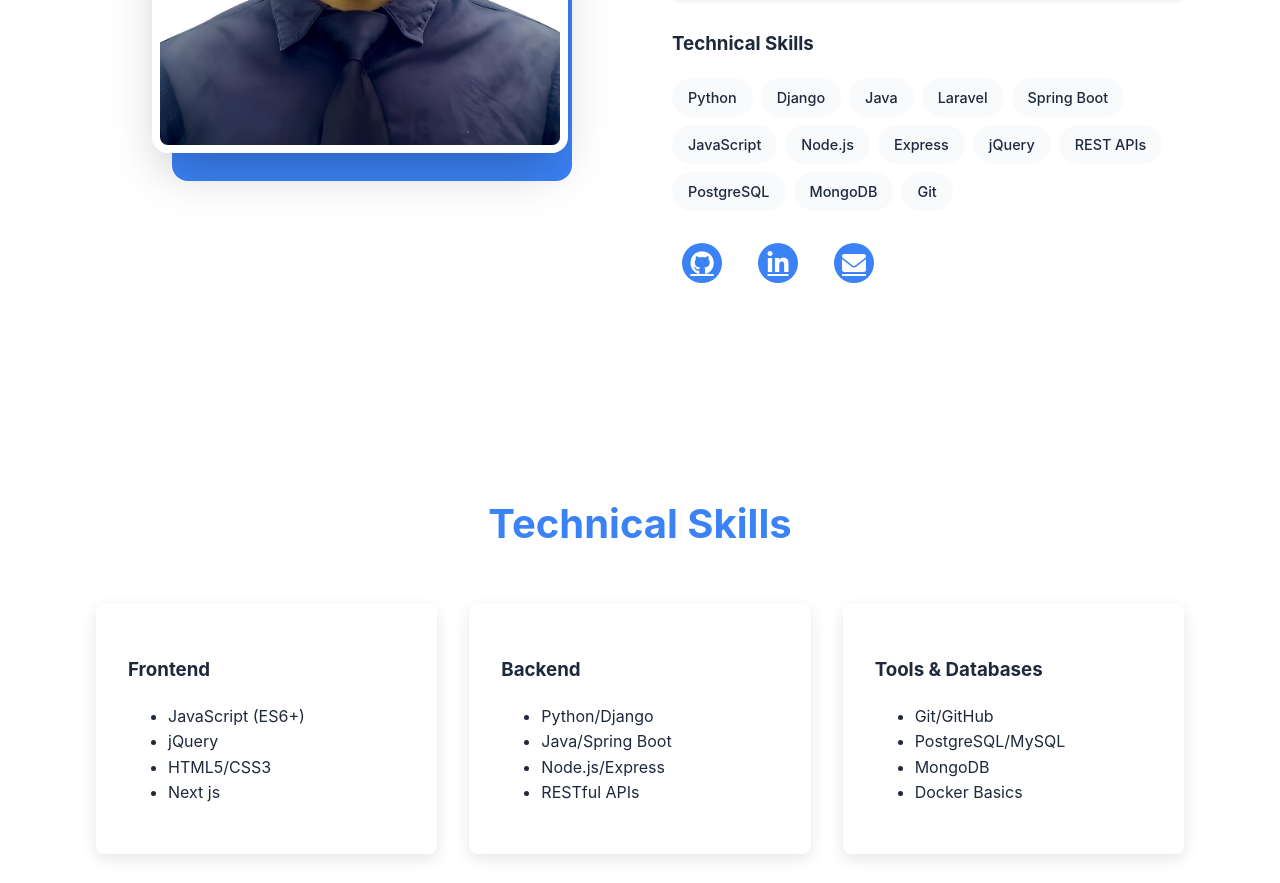
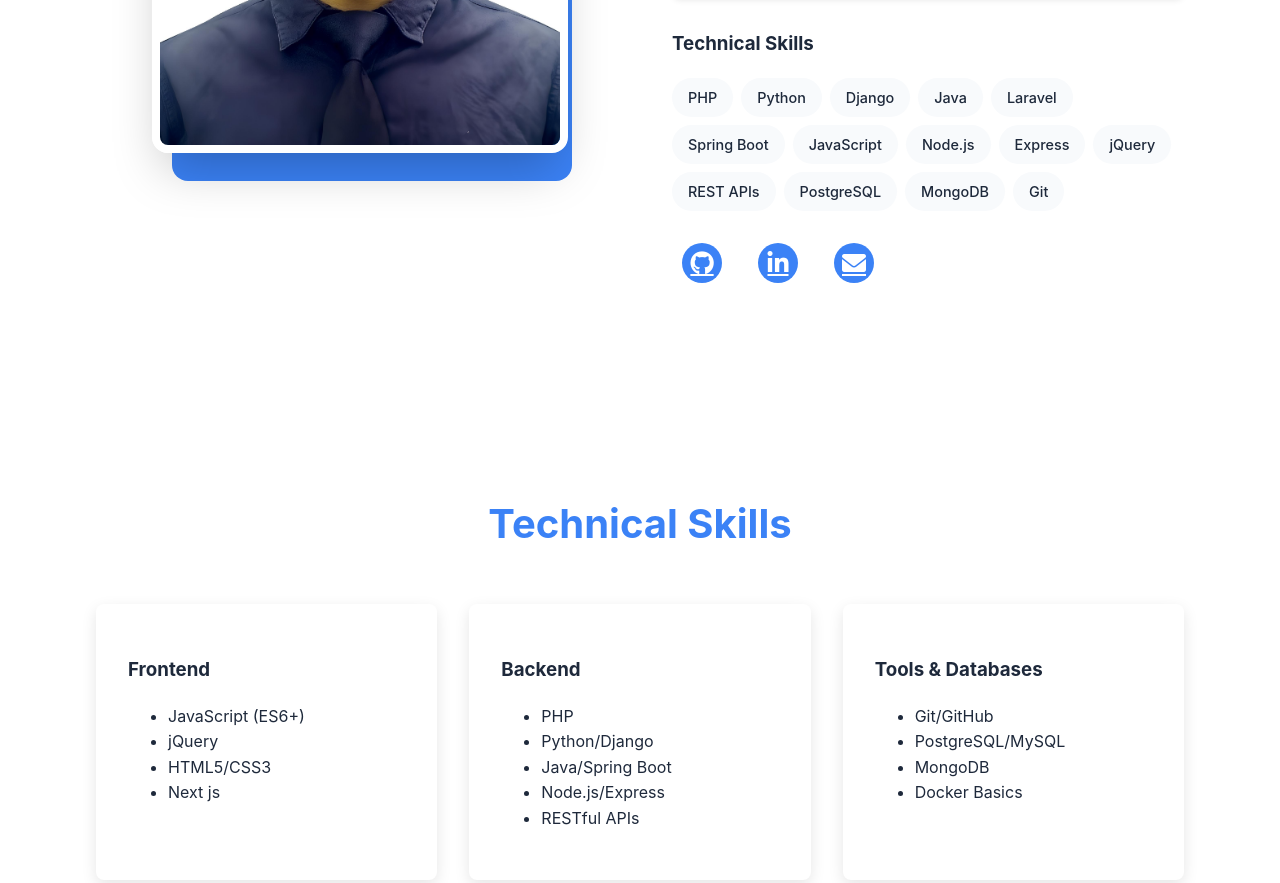
Before and after one commit to sibli7/portfolio, a plain HTML site: page index.html in a window 1280 px wide. Shown: the part 1089-1972 px from the top of the page. Drawn offline with Linux system fonts and the light colour scheme.

Commit message:
index.html

```diff
--- a/index.html
+++ b/index.html
@@ -434,6 +434,7 @@
 
                     <h3>Technical Skills</h3>
                     <div class="skills-list">
+						<span class="skill-item">PHP</span>
                         <span class="skill-item">Python</span>
                         <span class="skill-item">Django</span>
                         <span class="skill-item">Java</span>
@@ -482,6 +483,7 @@
                 <div class="skill-card">
                     <h3>Backend</h3>
                     <ul>
+						<li>PHP</li>
                         <li>Python/Django</li>
                         <li>Java/Spring Boot</li>
                         <li>Node.js/Express</li>
@@ -516,7 +518,7 @@
 						<a href="#" class="btn">View Project</a>
 					</div>
 
-                <!-- This is a single-line comment -->
+
 				<!--<div class="project-card">
 					<div class="project-img" style="background-image: url('./object_detection.jpeg');"></div>
 					<div class="project-info">
@@ -526,8 +528,7 @@
 
 						<a href="#" class="btn">View Project</a>
 					</div>
-                <!-- This is a single-line comment -->
-				</div>-->
+				</div> -->
                 <div class="project-card">
                     <div class="project-img" style="background-image: url('./spring_Email_Verification.jpeg');"></div>
                     <div class="project-info">
```
